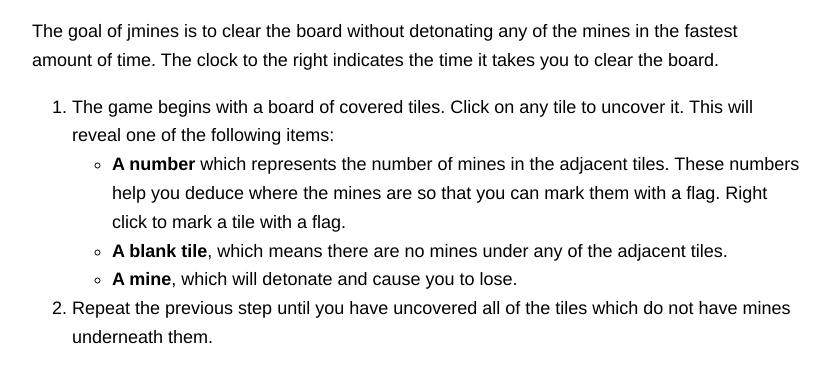
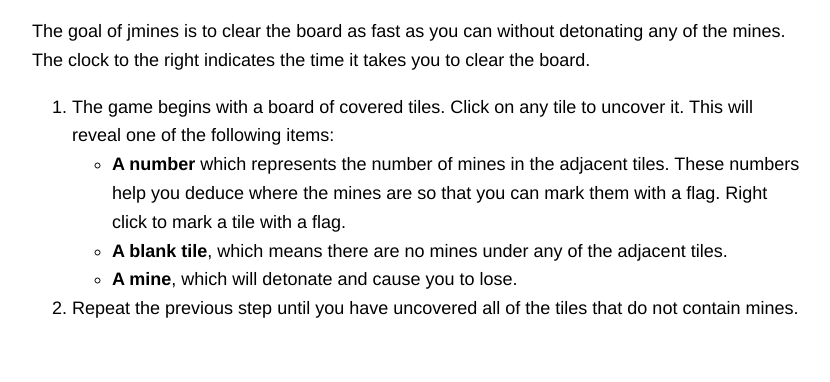
Before and after one commit to 80x24/jmines, a plain HTML site: page instructions.html in a window 1280 px wide. Shown: the part 60-442 px from the top of the page, without its empty margins (224-1054 px from the left). Drawn offline with Linux system fonts and the light colour scheme.

Commit message:
Slight Update To The Instructions

```diff
--- a/instructions.html
+++ b/instructions.html
@@ -20,9 +20,10 @@
     <body>
         <!-- This file is part of jmines -->
         <h1>Game Rules</h1>
-        <p>The goal of jmines is to clear the board without detonating any
-            of the mines in the fastest amount of time. The clock to the right
-            indicates the time it takes you to clear the board.
+        <p>
+		The goal of jmines is to clear the board as fast as you can without
+		detonating any of the mines. The clock to the right indicates the time
+		it takes you to clear the board.
         </p>
         <ol>
             <li>The game begins with a board of covered tiles. Click on any tile
@@ -40,7 +41,7 @@
                 </ul>
             </li>
             <li>Repeat the previous step until you have uncovered all of the tiles
-                which do not have mines underneath them.
+                that do not contain mines.
             </li>
         </ol>
     </body>
```
